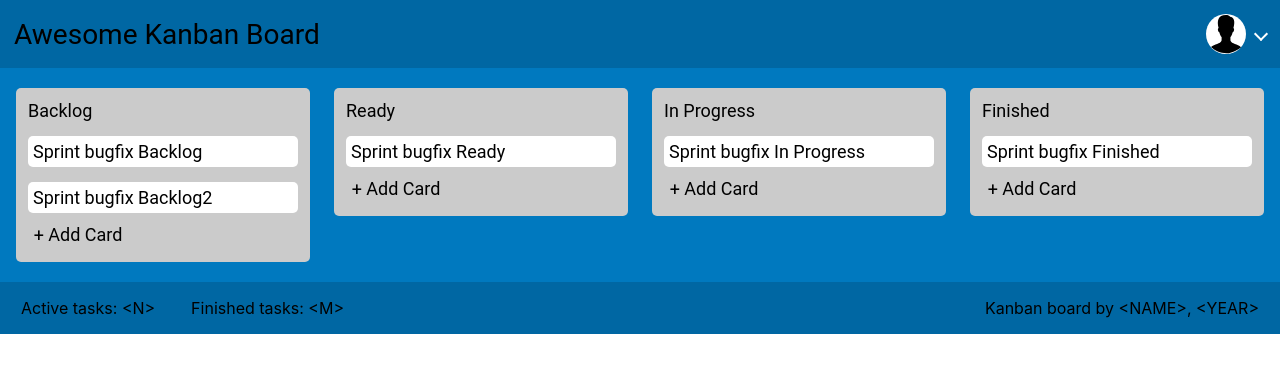
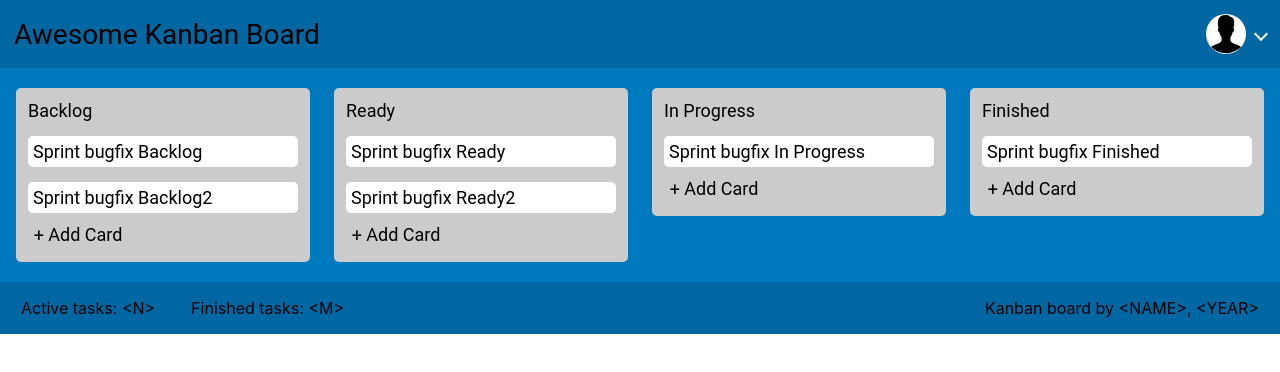
Before and after one commit to Denis-sit/kanban, a React (Create React App) app: page /task/1 in a window 1280 px wide. Shown: the top 372 px of the page. Built offline with nearby package versions, Linux system fonts and the light colour scheme.

Commit message:
Implemented adding a new task and moving between blocks" in English

```diff
--- a/src/App.tsx
+++ b/src/App.tsx
@@ -5,15 +5,22 @@ import Board from "./components/Board/Board";
 import HeaderPanel from "./components/Header/HeaderPanel";
 import Footer from "./components/Footer/Footer";
 import { IIssues } from "./TypeData";
+import { v4 as uuid } from "uuid";
 
 function App() {
   const [newData, setNewData] = useState(data);
 
-  function updateData(title: string, value: IIssues[]) {
-    const updatedData = newData.map((item) =>
-      item.title === title && value ? { ...item, issues: value } : item
-    );
-
+  function updateData(title: string, value: IIssues) {
+    const updatedData = newData.map((item) => {
+      if (item.title === title) {
+        return { ...item, issues: [...item.issues, value] };
+      } else {
+        return {
+          ...item,
+          issues: item.issues.filter((task) => task.id !== value.id),
+        };
+      }
+    });
     setNewData(updatedData);
   }
 
@@ -23,26 +30,15 @@ function App() {
         <HeaderPanel />
       </header>
       <main className="main">
-        <Board
-          title={newData[0].title}
-          issues={newData[0].issues}
-          updateData={updateData}
-        />
-        <Board
-          title={newData[1].title}
-          issues={newData[1].issues}
-          updateData={updateData}
-        />
-        <Board
-          title={newData[2].title}
-          issues={newData[2].issues}
-          updateData={updateData}
-        />
-        <Board
-          title={newData[3].title}
-          issues={newData[3].issues}
-          updateData={updateData}
-        />
+        {newData.map((item, i) => (
+          <Board
+            title={item.title}
+            issues={item.issues}
+            updateData={updateData}
+            key={uuid()}
+            selectData={i > 0 ? newData[i - 1].issues : false}
+          />
+        ))}
       </main>
       <footer>
         <Footer />
--- a/src/components/Board/Board.tsx
+++ b/src/components/Board/Board.tsx
@@ -6,18 +6,40 @@ import { v4 as uuid } from "uuid";
 import { useState } from "react";
 import Select from "../Select/Select";
 
+type SelectData = IIssues[] | boolean;
+
 interface BoardProps extends IStatusItem {
-  updateData: (title: string, issues: IIssues[]) => void;
+  title: string;
+  issues: IIssues[];
+  updateData: (title: string, issues: IIssues) => void;
+  key: string;
+  selectData: SelectData;
 }
 
 export default function Board({
   title,
   issues,
   updateData,
+  selectData,
 }: BoardProps): JSX.Element {
   const [buttonClick, setButtonClick] = useState(false);
   const [inputValue, setInputValue] = useState("");
   const [submitButton, setSubmitButton] = useState(true);
+  const [selectValue, setSelectValue] = useState("");
+  let filteredData: IIssues[] = [];
+
+  const selectDataUpdate = () => {
+    const task = filteredData.find((issues) => issues.name === selectValue);
+    return task;
+  };
+
+  const disabled = buttonClick && inputValue.trim() === "";
+
+  if (Array.isArray(selectData)) {
+    filteredData = selectData.filter(
+      (item): item is IIssues => !!item
+    ) as IIssues[];
+  }
 
   function handlerClick() {
     setButtonClick((prev) => !prev);
@@ -25,24 +47,35 @@ export default function Board({
   }
 
   function handlerClickSubmit() {
-    const task: IIssues = {
-      id: uuid(),
-      name: inputValue,
-    };
-    const updatedIssues = [...issues, task];
-    updateData(title, updatedIssues);
+    if (inputValue) {
+      let task: IIssues = {
+        id: uuid(),
+        name: inputValue,
+      };
+      updateData(title, task);
+    } else {
+      let task = selectDataUpdate();
+      if (task) {
+        updateData(title, task);
+      }
+    }
     setInputValue("");
   }
 
-  const handlerChange = (event: React.ChangeEvent<HTMLInputElement>) => {
+  const handlerInputChange = (event: React.ChangeEvent<HTMLInputElement>) => {
     setInputValue(event.target.value);
+    console.log(inputValue, "as");
+  };
+
+  const handlerSelectChange = (event: React.ChangeEvent<HTMLSelectElement>) => {
+    setSelectValue(event.target.value);
   };
 
   return (
     <>
       <div className={styles.board}>
         <p className={styles.title}>{title}</p>
-        {issues.map((task) => (
+        {issues.map((task, i) => (
           <Task name={task.name} key={task.id} />
         ))}
 
@@ -50,17 +83,17 @@ export default function Board({
           <input
             className={styles.input}
             value={inputValue}
-            onChange={handlerChange}
+            onChange={handlerInputChange}
             name="addTask"
             type="text"
           />
         ) : buttonClick && title !== "Backlog" ? (
-          <Select issues={issues} />
+          <Select filteredData={filteredData} onChange={handlerSelectChange} />
         ) : null}
 
         {submitButton && (
           <Button
-            disabled={buttonClick && inputValue.trim() === ""}
+            disabled={disabled}
             styles={styles.button}
             onClick={handlerClick}
           >
@@ -69,7 +102,7 @@ export default function Board({
         )}
         {buttonClick && (
           <Button
-            disabled={buttonClick && inputValue.trim() === ""}
+            disabled={title === "Backlog" && disabled}
             styles={styles.button}
             onClick={() => {
               handlerClick();
--- a/src/components/Header/HeaderPanel.tsx
+++ b/src/components/Header/HeaderPanel.tsx
@@ -17,7 +17,7 @@ export default function HeaderPanel(): JSX.Element {
         <div className={styles.button} onClick={clickProfile}>
           <Profile />
           <ArrowButton click={click} />
-          <ProfileMenu click={click} />
+          {click && <ProfileMenu />}
         </div>
       </header>
     </>
--- a/src/components/ProfileMenu/ProfileMenu.tsx
+++ b/src/components/ProfileMenu/ProfileMenu.tsx
@@ -1,20 +1,15 @@
 import Button from "../Button/Button";
 import styles from "./index.module.css";
-import { ArrowButtonProps } from "../ArrowButton/ArrowButton";
 
-export default function ProfileMenu({ click }: ArrowButtonProps) {
+export default function ProfileMenu() {
   function handlerButtonClick(event: React.MouseEvent<HTMLButtonElement>) {
     event.stopPropagation();
   }
 
   return (
-    <>
-      {click && (
-        <div className={styles.container}>
-          <Button onClick={handlerButtonClick}>Profile</Button>
-          <Button onClick={handlerButtonClick}>Log Out</Button>
-        </div>
-      )}
-    </>
+    <div className={styles.container}>
+      <Button onClick={handlerButtonClick}>Profile</Button>
+      <Button onClick={handlerButtonClick}>Log Out</Button>
+    </div>
   );
 }
--- a/src/components/Select/Select.tsx
+++ b/src/components/Select/Select.tsx
@@ -1,17 +1,20 @@
 import { IIssues } from "../../TypeData";
-import { v4 as uuid } from "uuid";
 
 type TOptions = {
-  issues: IIssues[];
+  filteredData: IIssues[];
+  onChange: (event: React.ChangeEvent<HTMLSelectElement>) => void;
 };
 
-export default function Select({ issues }: TOptions): JSX.Element {
-  console.log(issues, "select");
+export default function Select({
+  filteredData,
+  onChange,
+}: TOptions): JSX.Element {
+  console.log(filteredData, "select");
 
   return (
-    <select name="select">
-      {issues.map((options) => (
-        <option key={uuid()}>{options.name}</option>
+    <select name="select" onChange={onChange}>
+      {filteredData.map((options, i) => (
+        <option key={filteredData[i].id}>{options.name}</option>
       ))}
     </select>
   );
--- a/src/data.ts
+++ b/src/data.ts
@@ -25,6 +25,11 @@ const data: IData = [
         name: "Sprint bugfix Ready",
         description: "Fix all the bugs",
       },
+      {
+        id: uuid(),
+        name: "Sprint bugfix Ready2",
+        description: "Fix all the bugs",
+      },
     ],
   },
   {
```
